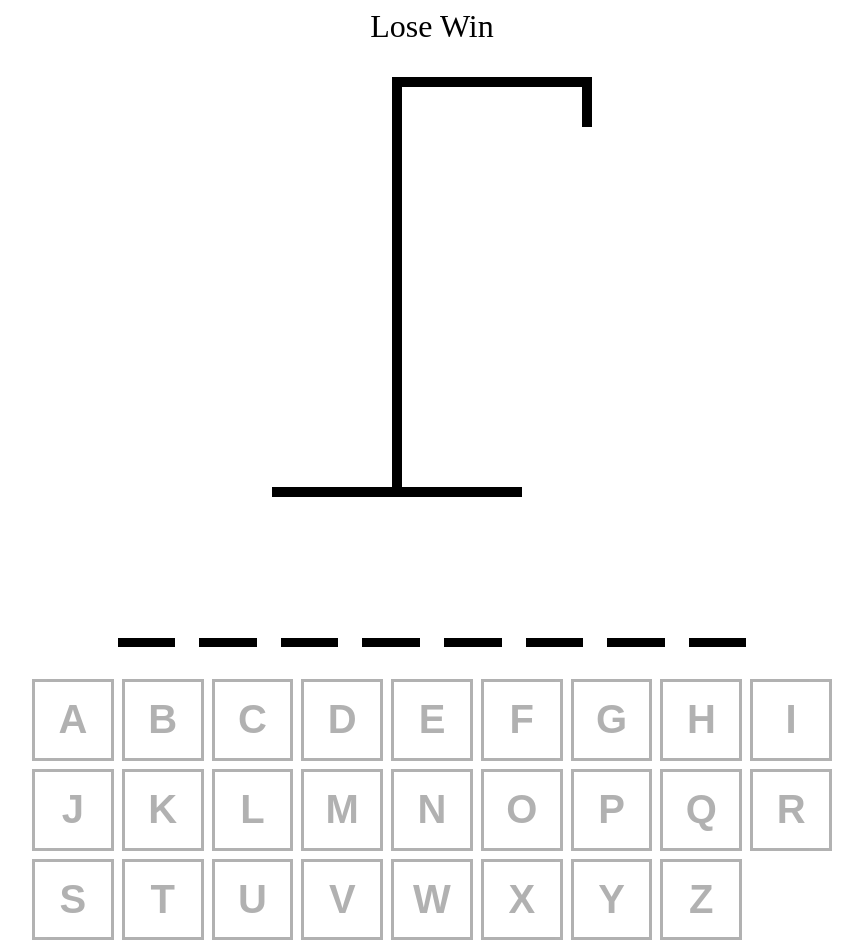
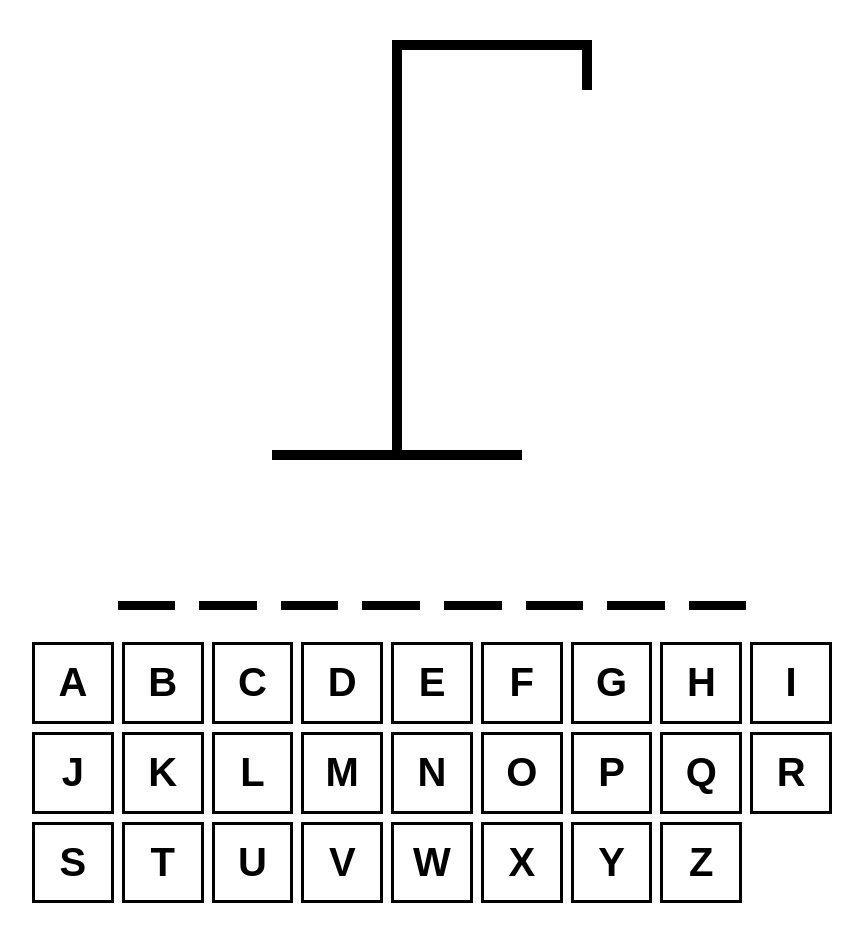
Before and after one commit to psilvestri/Hangman-JS, a React (Vite) app: page / in a window 1280 px wide. Shown: the whole page, without its empty margins (208-1071 px from the left). After the commit the page ends 911 px from the top, so only its background shows below. Built offline with nearby package versions, Linux system fonts and the light colour scheme; the HTML template or start-up script is replaced by a standard one.

Commit message:
Adding win/lose functionality

```diff
--- a/src/App.tsx
+++ b/src/App.tsx
@@ -15,13 +15,18 @@ function App() {
 		(letter) => !wordToGuess.includes(letter)
 	);
 
+	const isLoser = incorrectLetters.length >= 6;
+	const isWinner = wordToGuess
+		.split('')
+		.every((letter) => guessedLetters.includes(letter));
+
 	const addGuessedLetter = useCallback(
 		(letter: string) => {
-			if (guessedLetters.includes(letter)) return;
+			if (guessedLetters.includes(letter) || isLoser || isWinner) return;
 
 			setGuessedLetters((currentLetters) => [...currentLetters, letter]);
 		},
-		[guessedLetters]
+		[guessedLetters, isWinner, isLoser]
 	);
 
 	useEffect(() => {
@@ -51,14 +56,25 @@ function App() {
 				alignItems: 'center',
 			}}
 		>
-			<div style={{ fontSize: '2rem', textAlign: 'center' }}>Lose Win</div>
+			<div style={{ fontSize: '2rem', textAlign: 'center' }}>
+				{isWinner && 'Winner! - Refresh to try again'}
+				{isLoser && 'Nice Try - Refresh to try again'}
+			</div>
 			<HangmanDrawing numberOfGuesses={incorrectLetters.length} />
 			<HangmanWord
+				reveal={isLoser}
 				guessedLetters={guessedLetters}
 				wordToGuess={wordToGuess}
 			/>
 			<div style={{ alignSelf: 'stretch' }}>
-				<Keyboard />
+				<Keyboard
+					disabled={isWinner || isLoser}
+					activeLetters={guessedLetters.filter((letter) =>
+						wordToGuess.includes(letter)
+					)}
+					inactiveLetters={incorrectLetters}
+					addGuessedLetter={addGuessedLetter}
+				/>
 			</div>
 		</div>
 	);
--- a/src/HangmanWord.tsx
+++ b/src/HangmanWord.tsx
@@ -1,9 +1,14 @@
 type HangmanWordProps = {
 	guessedLetters: string[];
 	wordToGuess: string;
+	reveal?: boolean;
 };
 
-export function HangmanWord({ guessedLetters, wordToGuess }: HangmanWordProps) {
+export function HangmanWord({
+	guessedLetters,
+	wordToGuess,
+	reveal = false,
+}: HangmanWordProps) {
 	return (
 		<div
 			style={{
@@ -22,9 +27,12 @@ export function HangmanWord({ guessedLetters, wordToGuess }: HangmanWordProps) {
 				>
 					<span
 						style={{
-							visibility: guessedLetters.includes(letter)
-								? 'visible'
-								: 'hidden',
+							visibility:
+								guessedLetters.includes(letter) || reveal
+									? 'visible'
+									: 'hidden',
+							color:
+								!guessedLetters.includes(letter) && reveal ? 'red' : 'black',
 						}}
 					>
 						{letter}
--- a/src/Keyboard.tsx
+++ b/src/Keyboard.tsx
@@ -29,7 +29,19 @@ const KEYS = [
 	'z',
 ];
 
-export function Keyboard() {
+type KeyboardProps = {
+	disabled?: boolean;
+	activeLetters: string[];
+	inactiveLetters: string[];
+	addGuessedLetter: (letter: string) => void;
+};
+
+export function Keyboard({
+	activeLetters,
+	disabled = false,
+	inactiveLetters,
+	addGuessedLetter,
+}: KeyboardProps) {
 	return (
 		<div
 			style={{
@@ -39,9 +51,14 @@ export function Keyboard() {
 			}}
 		>
 			{KEYS.map((key) => {
+				const isActive = activeLetters.includes(key);
+				const isInactive = inactiveLetters.includes(key);
 				return (
 					<button
-						className={`${styles.btn} ${styles.inactive}`}
+						onClick={() => addGuessedLetter(key)}
+						className={`${styles.btn} ${isActive ? styles.active : ''}
+                        ${isInactive ? styles.inactive : ''}`}
+						disabled={isInactive || isActive || disabled}
 						key={key}
 					>
 						{key}
```
